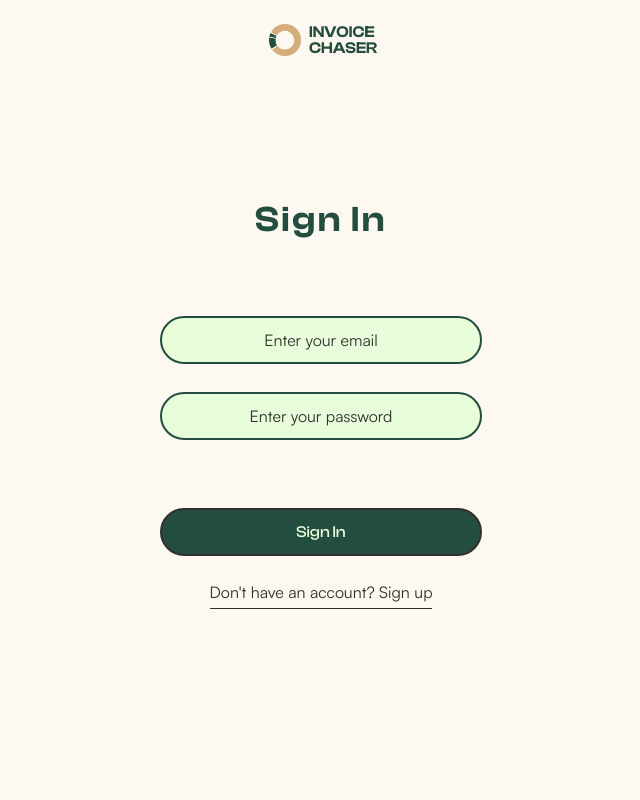
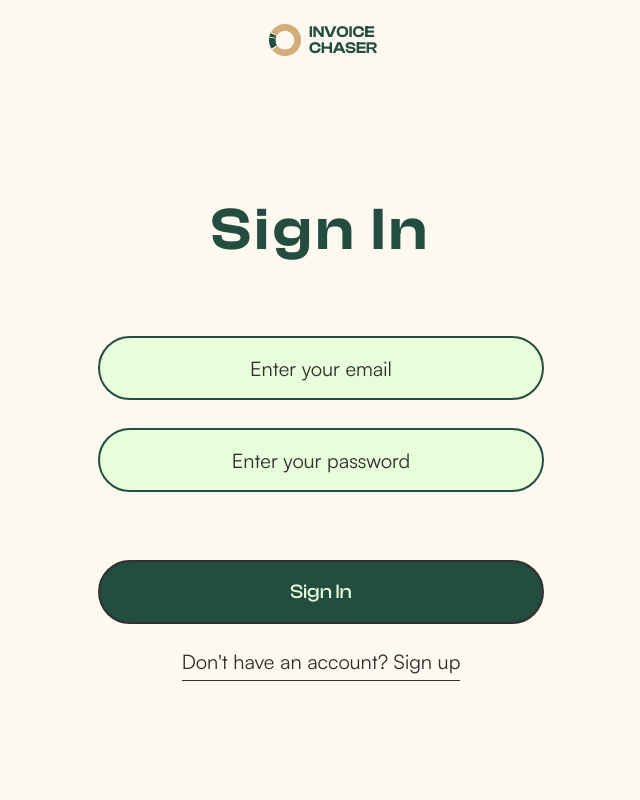
Before and after one commit to BluTargaryan/artbox-invoice-chaser, a Next.js app: page /auth/signin in a window 1280 px wide. Shown: the top 800 px of the page, without its empty margins (319-959 px from the left). Built offline with nearby package versions, Linux system fonts and the light colour scheme.

Commit message:
xl responsiveness: checkpoint signin page

```diff
--- a/app/auth/signin/page.tsx
+++ b/app/auth/signin/page.tsx
@@ -11,9 +11,9 @@ const SignInPage = () => {
 
   return (
     <>
-      <h1 className="w-[270px] text-center md:w-[322px]">Sign In</h1>
+      <h1 className="w-[270px] text-center md:w-[322px] xl:w-[446px]">Sign In</h1>
 
-      <div className="w-[270px] flex flex-col justify-center gap-5 md:w-[322px]">
+      <div className="w-[270px] flex flex-col justify-center gap-5 md:w-[322px] xl:w-[446px]">
         <CustomInput
           id="email"
           label="Email"
@@ -37,7 +37,7 @@ const SignInPage = () => {
       </div>
 
       <div className="flex flex-col items-center justify-center gap-5">
-      <button className="w-[270px] bg-calm-green text-light-green md:w-[322px]" type="button">
+      <button className="w-[270px] bg-calm-green text-light-green md:w-[322px] xl:w-[446px]" type="button">
         Sign In
       </button>
       <MiniLink href="/auth/signup" text="Don't have an account? Sign up" />
--- a/app/components/atoms/CustomInput.tsx
+++ b/app/components/atoms/CustomInput.tsx
@@ -3,7 +3,7 @@
 import React, { useEffect, useRef, useState } from "react";
 
 const defaultInputClassName =
-  "w-full h-12 rounded-full border-2 border-calm-green px-4 bg-light-green text-center text-chill-black";
+  "w-full h-12 rounded-full border-2 border-calm-green px-4 bg-light-green text-center text-chill-black xl:text-xl xl:placeholder:text-xl xl:h-16";
 
 /** Types that use the default "pill" field look; others rely on `className` or native styling. */
 const USES_DEFAULT_FIELD_STYLES = new Set([
--- a/app/components/atoms/MiniLink.tsx
+++ b/app/components/atoms/MiniLink.tsx
@@ -5,7 +5,7 @@ export default function MiniLink({ href, text }: { href: string, text: string })
 
       <Link
         href={href}
-        className="border-b border-chill-black py-1 text-chill-black transition-all duration-300 hover:border-tan hover:text-tan"
+        className="border-b border-chill-black py-1 text-chill-black transition-all duration-300 hover:border-tan hover:text-tan xl:text-xl"
       >
         {text}
       </Link>
--- a/app/globals.css
+++ b/app/globals.css
@@ -61,26 +61,27 @@ h1,h2,h3,h4,h5,h6,label {
 
 label {
   letter-spacing: 0.07em;
+  @apply text-xl xl:text-2xl;
 }
 
 h1 {
   letter-spacing: 0.07em;
-  @apply text-4xl font-semibold;
+  @apply text-4xl font-semibold xl:text-6xl;
 }
 
 h2 {
-  @apply text-3xl font-bold;
+  @apply text-3xl font-bold xl:text-4xl;
 }
 
 h3 {
-  @apply text-2xl font-semibold! tracking-wider;
+  @apply text-2xl font-semibold! tracking-wider xl:text-3xl;
 }
 
 button {
   font-family: var(--font-clash);
   cursor: pointer;
   font-weight: 500;
-  @apply h-12 rounded-full  border-2 border-chill-black;
+  @apply h-12 rounded-full  border-2 border-chill-black xl:h-16 xl:text-xl;
   transition: box-shadow 0.3s ease-in, transform 0.3s ease-in;
 }
 
--- a/app/invoices/addInvoice/page.tsx
+++ b/app/invoices/addInvoice/page.tsx
@@ -62,7 +62,7 @@ export default function AddInvoicePage() {
 
       {/* Notes Section */}
       <div className="flex w-full flex-col items-center rounded-3xl border-2 border-chill-black bg-light-green p-4 md:w-[322px]">
-        <h3 className="mb-3 text-sm font-semibold text-chill-black">Notes</h3>
+        <h3 className="mb-3 text-sm font-semibold text-chill-black xl:text-base">Notes</h3>
 
         <textarea
           className="mb-4 h-24 w-full resize-none rounded-xl border-2 border-chill-black bg-light-green p-3 font-satoshi text-sm text-chill-black placeholder:text-chill-black focus:outline-none"
```
